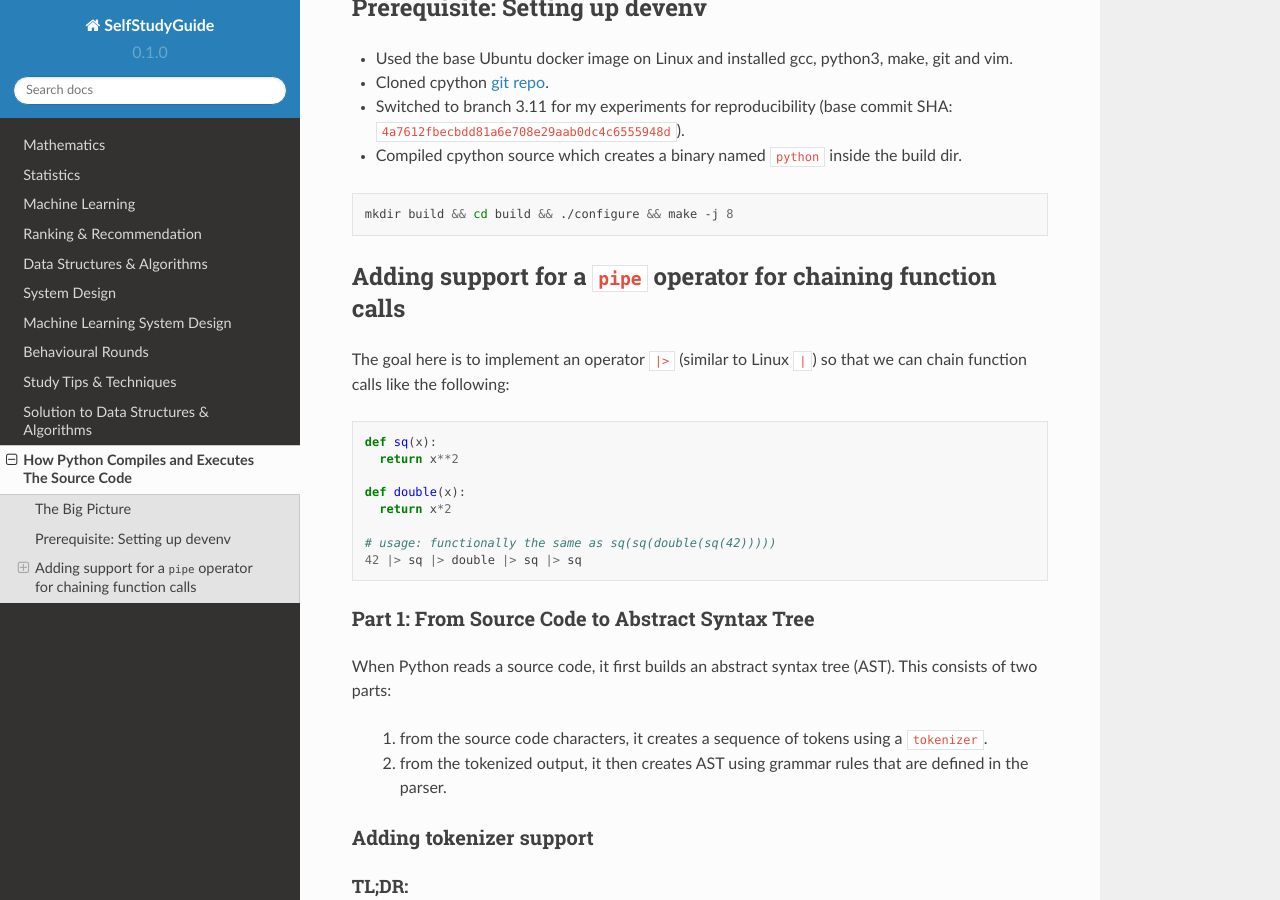
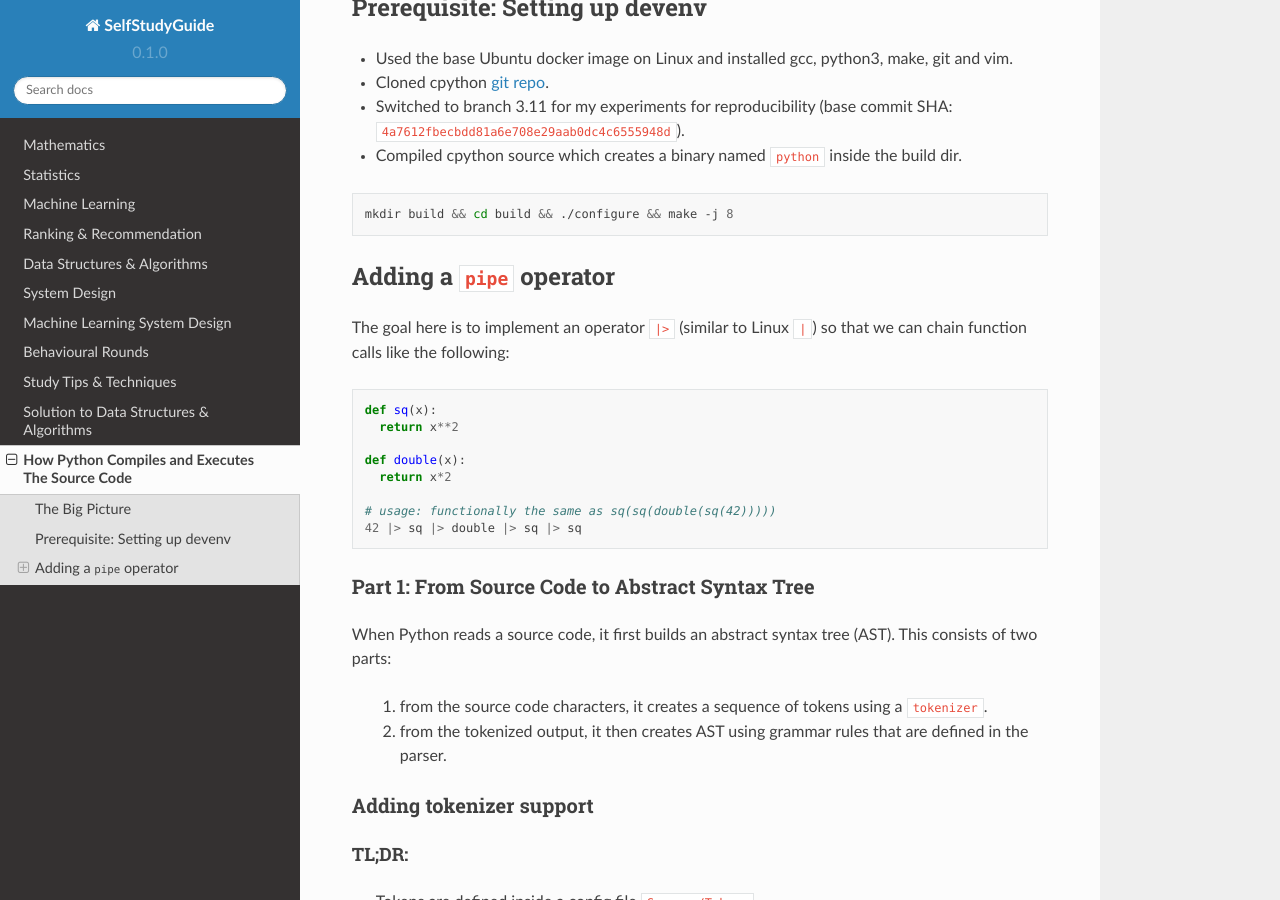
Before and after one commit to uselesstechjunks/leetcode, a Sphinx documentation site: the page built from docs/source/python.rst, in a window 1280 px wide and 900 px high, scrolled down 600 px. Built offline with Sphinx 7.4.7 and the Read the Docs theme 2.0.0, drawn with Linux system fonts in a browser that asks for light colours.

Commit message:
Update python.rst

```diff
--- a/docs/source/python.rst
+++ b/docs/source/python.rst
@@ -19,7 +19,7 @@ Prerequisite: Setting up devenv
 
   mkdir build && cd build && ./configure && make -j 8
 
-Adding support for a ``pipe`` operator for chaining function calls
+Adding a ``pipe`` operator
 **********************************************************************************
 The goal here is to implement an operator ``|>`` (similar to Linux ``|``) so that we can chain function calls like the following:
 
```
Also changed, not shown: other parts of docs/source/python.rst (+1 -1 lines).
